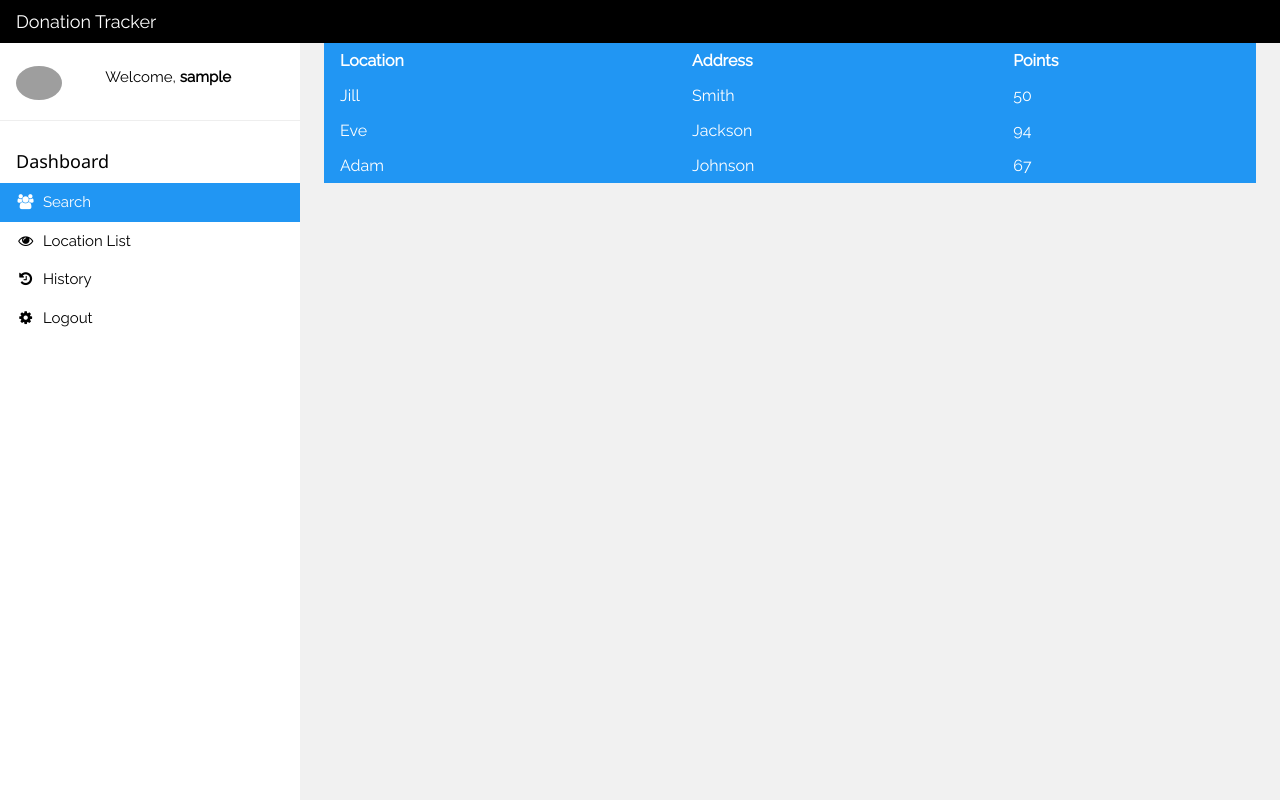
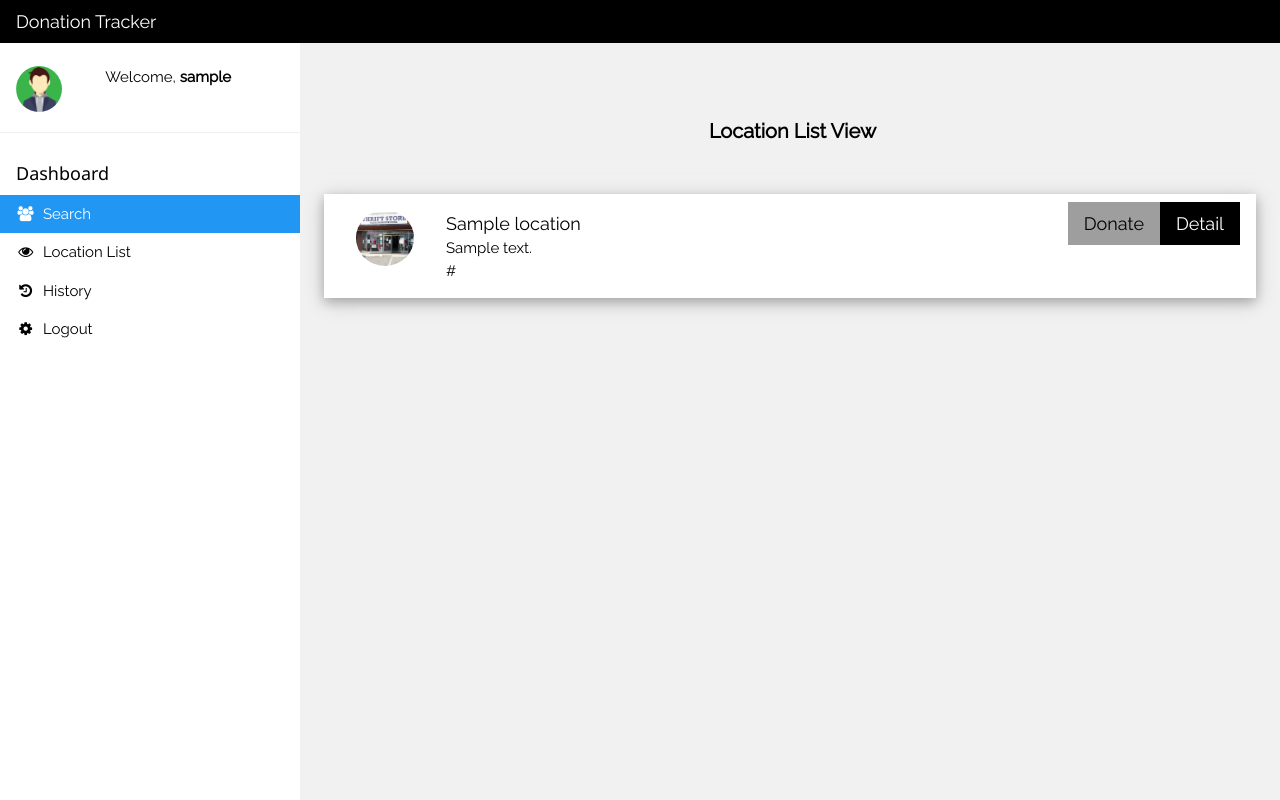
Before and after one commit to CS-2340-68B/DonationTrackers_Reset, a Flask app: template templates/locationlist.html in a window 1280 px wide. Run offline with Flask 2, Linux system fonts and the light colour scheme; the template is opened without the code that fills it: most values are stand-ins (such as "Sample title", 1, 10 or a date in 2020); parts of the project's set-up code (start-up, migrations or seed data) failed here and were passed over; some libraries are stand-ins or nearby versions; grey boxes are pictures that could not be loaded.

Commit message:
new template files for view

```diff
--- a/templates/footer.html
+++ /dev/null
@@ -1,4 +0,0 @@
-<footer class="w3-container w3-padding-8 w3-light-grey" align="center">
-    <h4>Donation Tracker</h4>
-    <p>Made by CS2340 Group_68B</p>
-</footer>
--- a/templates/home.html
+++ b/templates/home.html
@@ -16,7 +16,7 @@
     <nav class="w3-sidebar w3-collapse w3-white w3-animate-left" style="z-index:3;width:300px;" id="mySidebar"><br>
         <div class="w3-container w3-row">
             <div class="w3-col s4">
-                <img src="/w3images/avatar2.png" class="w3-circle w3-margin-right" style="width:46px">
+                <img src="/static/pictures/avatar.png" class="w3-circle w3-margin-right" style="width:46px">
             </div>
             <div class="w3-col s8 w3-bar">
                 <span>Welcome, <strong>{{ username }}</strong></span><br>
@@ -48,6 +48,8 @@
         <div class="w3-panel">
             <div class="w3-row-padding" style="margin:0 -16px">
                 {% block locationList %} {% endblock %}
+                {% block locationDetail %} {% endblock %}
+                {% block donationDetail %} {% endblock %}
                 <div class="w3-third">
                     {% block map %} {% endblock%}
                 </div>
@@ -58,7 +60,6 @@
         </div>
     </div>
 </body>
-
 <script>
     /**
      * Main method for menu toggle
--- a/templates/locationlist.html
+++ b/templates/locationlist.html
@@ -4,61 +4,41 @@
 <script type="text/javascript" src=" {{ url_for('static', filename='../static/functions/locationlist.js') }}"></script>
 
 {% block locationList %}
-    <div class="w3-container">
-        <table class="table-hover w3-table w3-blue">
-          <tr>
-            <th>Location</th>
-            <th>Address</th>
-            <th>Points</th>
-          </tr>
-          <tr class="table-row" href="#">
-            <td>Jill</td>
-            <td>Smith</td>
-            <td>50</td>
-          </tr>
-          <tr class="table-row" href="#">
-            <td>Eve</td>
-            <td>Jackson</td>
-            <td>94</td>
-          </tr>
-          <tr class="table-row" href="#">
-            <td>Adam</td>
-            <td>Johnson</td>
-            <td>67</td>
-          </tr>
-        </table>
+    <div class="w3-container" style="padding-top:2%">
+        <header class="w3-container" style="padding-top:5%" align="center">
+            <h4><b><i class="fa"></i> Location List View</b></h4>
+        </header><hr>
+            {% for location in locationList %}
+            <ul class="w3-ul w3-card-4" style="background-color: white;">
+                <li class="w3-bar">
+                    <span onclick="viewDetail(event)" class="w3-bar-item w3-button w3-black w3-large w3-right">Detail</span>
+                    <span onclick="viewDonation(event)" class="w3-bar-item w3-button w3-gray w3-large w3-right">Donate</span>
+                    <img src="../static/pictures/thiftstore.jpg" class="w3-bar-item w3-circle w3-hide-small" style="width:90px">
+                    <div class="w3-bar-item">
+                        <span class="w3-large">{{location.locationName}}</span><br>
+                        <span class="w3-medium">{{location.address}}</span><br>
+                        <span>{{location.website}}</span>
+                    </div>
+                </li>
+            </ul><br>
+            {% endfor %}
     </div>
-
-
-<!-- Stylesheet of locationlist -->
-<style>
-    .table-row{
-        cursor:pointer;
-    }
-</style>
 
 <!-- Controller -->
 <script>
-    $(document).ready(function($) {
-        $(".table-row").click(function() {
-            var locationList = [];
-            $(this).closest('tr').find('td').each(function() {
-                var textVal = $(this).text();
-                locationList.push(textVal);
-            })
-            console.log(locationList);
-            var data = {"location": locationList[0],"address": locationList[1]};
-            $.ajax({
-                type: 'POST',
-                url: '/locationdetail/',
-                dataType : 'json',
-                data: {location: JSON.stringify(data)},
-                success: function(data) {
-                    console.log("Success")
-                }
-            });
-        });
-    });
+    // Controller for detail list view
+    function viewDetail(event) {
+        textOut = event.target.parentElement.innerText.split('\n')
+        locationName = textOut[0].slice(12, textOut[0].length)
+        window.location.href = '/locationdetail' + '/' + locationName
+    }
+
+    // Controller for donation list view
+    function viewDonation(event) {
+        textOut = event.target.parentElement.innerText.split('\n')
+        locationName = textOut[0].slice(12, textOut[0].length)
+        // window.location.href = '/locationdetail' + '/' + locationName
+    }
 </script>
 
 {% endblock %}
```
Also changed, not shown: templates/donationdetail.html (+36 -0 lines), templates/locationdetail.html (+37 -0 lines).
